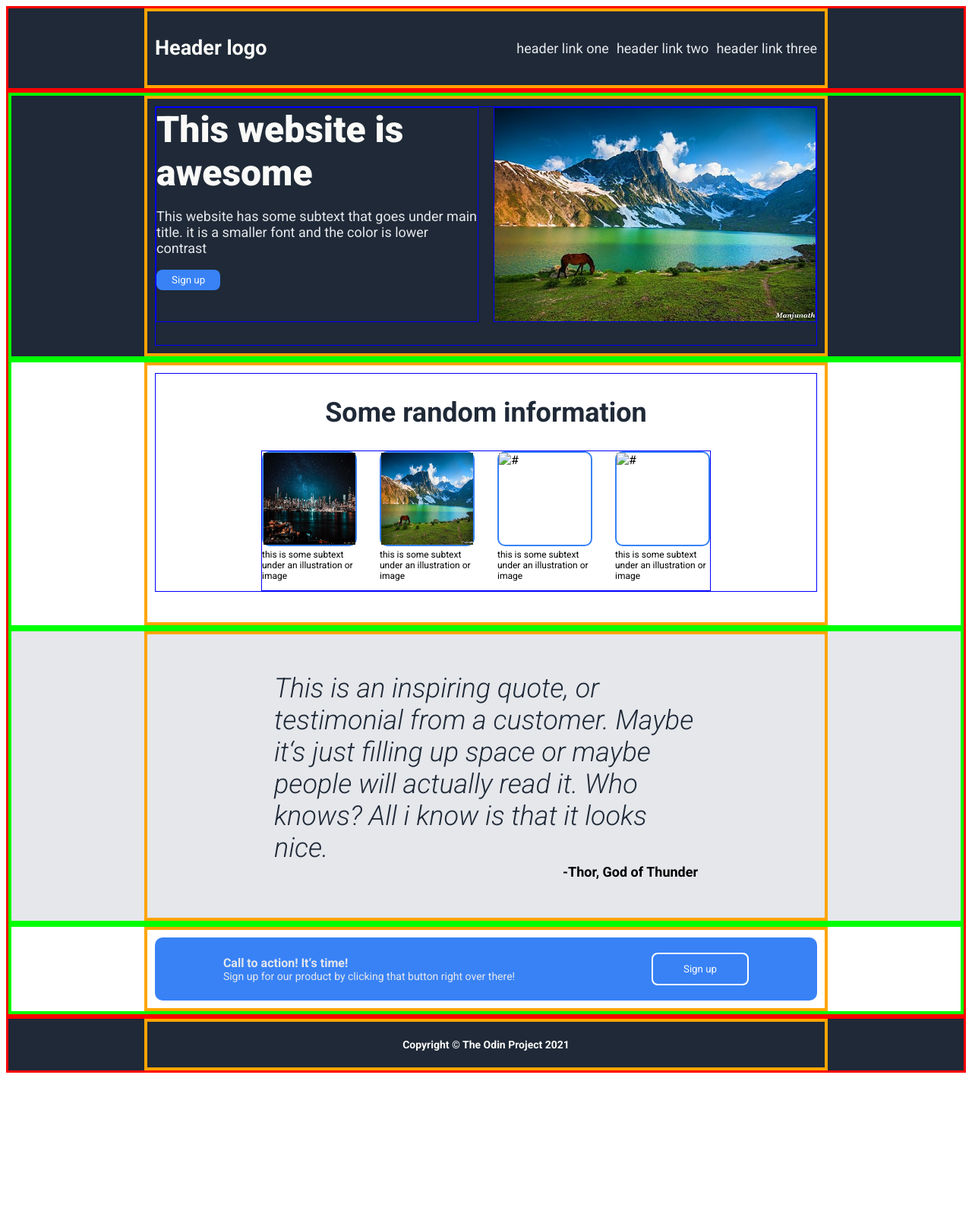
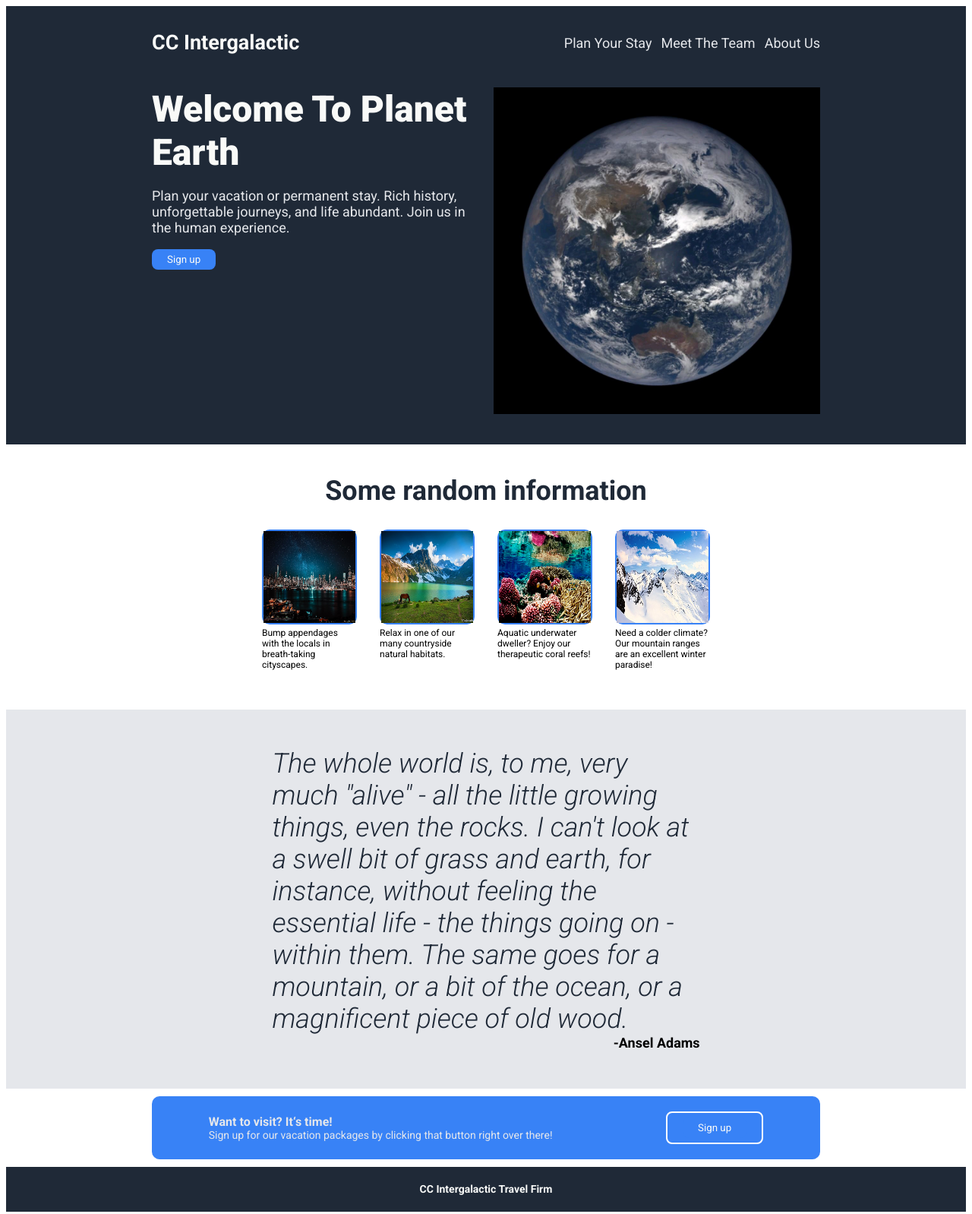
Before and after one commit to ChoochnCheese/landing-page, a plain HTML site: page index.html in a window 1280 px wide. Shown: the whole page at 76% size. Before the commit the page ends 1420 px from the top, so only its background shows below. Drawn offline with Linux system fonts and the light colour scheme.

Commit message:
added 3 image files to images folder removed practice border lines in stylesheet replaced all texts to advertise like travel brochure

```diff
--- a/hero-stylesheet.css
+++ b/hero-stylesheet.css
@@ -4,15 +4,8 @@
     font-family: 'Roboto';
 }
 
-header,
-footer,
-main {
-    border: 3px solid red;
-}
 
-section {
-    border: 4px solid lime;
-}
+
 
 .hero-image {
     display: block;
@@ -45,7 +38,6 @@ main {
 
 inner-column {
     display: block;
-    border: 4px solid orange;
     padding: 10px;
     max-width: 900px;
     margin-left: auto;
@@ -97,7 +89,7 @@ nav {
     display: flex;
     flex-direction: row;
     justify-content: space-between;
-    gap: 10px;
+    gap: 12px;
     list-style: none;
 }
 
@@ -113,7 +105,6 @@ a{
     flex-direction: row;
     justify-content: space-between;
     min-width: 700px;
-    border: 1px solid blue;
     gap: 20px;
 }
 
@@ -121,10 +112,7 @@ a{
 .hero-image {
     display: block;
     flex: 1 1 50%;
-    border: 1px solid blue;
-    /*check on space between header, section 1, and section 2*/
     margin-bottom: 30px;
-    /*check on space between header, section 1, and section 2*/
 }
 
 /*Info Section*/
@@ -136,7 +124,6 @@ a{
     display: flex;
     flex-direction: column;
     align-items: center;
-    border: 1px solid blue;
     margin-bottom: 30px
 }
 .info-array {
@@ -144,7 +131,6 @@ a{
     flex-flow: row wrap;
     justify-content: center;
     gap: 30px;
-    border: 1px solid blue;
 }
 .info-card {
     display: flex;
--- a/index.html
+++ b/index.html
@@ -14,14 +14,14 @@
         <inner-column>
             <nav>
                 <div class="logo">
-                    <h1>Header logo</h1>
+                    <h1>CC Intergalactic</h1>
                 </div>
 
                 <div class="links">
                     <ul>
-                        <li><a href="#">header link one</a></li>
-                        <li><a href="#">header link two</a></li>
-                        <li><a href="#">header link three</a></li>
+                        <li><a href="#">Plan Your Stay</a></li>
+                        <li><a href="#">Meet The Team</a></li>
+                        <li><a href="#">About Us</a></li>
                     </ul>
                 </div>
             </nav>
@@ -34,17 +34,16 @@
             <inner-column>
                 <div class="hero-box">
                     <div class="hero-text">
-                        <h2>This website is awesome</h2>
+                        <h2>Welcome To Planet Earth</h2>
 
-                        <p>This website has some subtext that goes under
-                            main title. it is a smaller font and the color
-                            is lower contrast</p>
+                        <p>Plan your vacation or permanent stay. Rich history, unforgettable journeys, and
+                            life abundant. Join us in the human experience.</p>
 
                         <button><a href="#">Sign up</a></button>
                     </div>
 
                     <div class="hero-image">
-                        <img src="images/512px-Scenery_.jpg" alt="Mountain with field">
+                        <img src="./images/1024px-Earth_as_seen_from_space.jpg" alt="Earth from Space">
                     </div>
 
                 </div>
@@ -60,25 +59,25 @@
                             <div class="info-image">
                                 <img src="./images/pexels-sanaan-3075993.jpg" alt="City landscape">
                             </div>
-                            <p>this is some subtext under an illustration or image</p>
+                            <p>Bump appendages with the locals in breath-taking cityscapes.</p>
                         </div>
                         <div class="info-card">
                             <div class="info-image">
                                 <img src="images/512px-Scenery_.jpg" alt="Mountain with field">
                             </div>
-                            <p>this is some subtext under an illustration or image</p>
+                            <p>Relax in one of our many countryside natural habitats.</p>
                         </div>
                         <div class="info-card">
                             <div class="info-image">
-                                <img src="#" alt="#">
+                                <img src="./images/512px-Coral_reef_at_palmyra.jpg" alt="Coral Reef">
                             </div>
-                            <p>this is some subtext under an illustration or image</p>
+                            <p>Aquatic underwater dweller? Enjoy our therapeutic coral reefs!</p>
                         </div>
                         <div class="info-card">
                             <div class="info-image">
-                                <img src="#" alt="#">
+                                <img src="./images/512px-Snowy_mountain_range.jpg" alt="Mountain Range">
                             </div>
-                            <p>this is some subtext under an illustration or image</p>
+                            <p>Need a colder climate? Our mountain ranges are an excellent winter paradise!</p>
                         </div>
                     </div>
                 </div>
@@ -88,12 +87,11 @@
         <section id="quote">
             <inner-column>
                 <div class="quote-box">
-                    <em>This is an inspiring quote, or testimonial from a
-                        customer. Maybe it&lsquo;s just filling up space or maybe
-                        people will actually read it. Who knows? All i know
-                        is that it looks nice.
+                    <em>The whole world is, to me, very much "alive" - all the little growing
+                         things, even the rocks. I can't look at a swell bit of grass and earth,
+                         for instance, without feeling the essential life - the things going on - within them. The same goes for a mountain, or a bit of the ocean, or a magnificent piece of old wood.
                     </em>
-                    <p>-Thor, God of Thunder</p>
+                    <p>-Ansel Adams</p>
                 </div>
             </inner-column>
         </section>
@@ -102,8 +100,8 @@
             <inner-column>
                 <div class="action-box">
                     <div class="sign-up-text">
-                        <p class="action">Call to action! It&lsquo;s time!</p>
-                        <p class="action-description">Sign up for our product by clicking that button right over there!</p>
+                        <p class="action">Want to visit? It&lsquo;s time!</p>
+                        <p class="action-description">Sign up for our vacation packages by clicking that button right over there!</p>
                     </div>
                     <div class="sign-up-button">
                         <button><a href="#">Sign up</a></button>
@@ -118,7 +116,7 @@
 
     <footer id="footer">
         <inner-column>
-            <h2 class="footer-text">Copyright &copy; The Odin Project 2021</h2>
+            <h2 class="footer-text">CC Intergalactic Travel Firm</h2>
         </inner-column>
     </footer>
 
```
Also changed, not shown: images/1024px-Earth_as_seen_from_space.jpg (added), images/512px-Coral_reef_at_palmyra.jpg (added), images/512px-Snowy_mountain_range.jpg (added).
